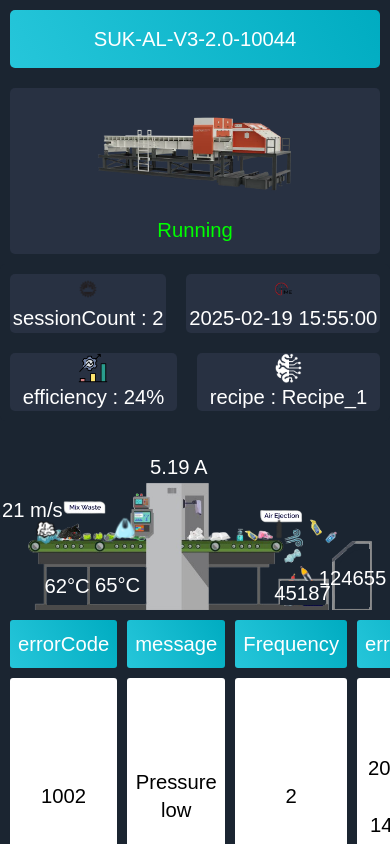
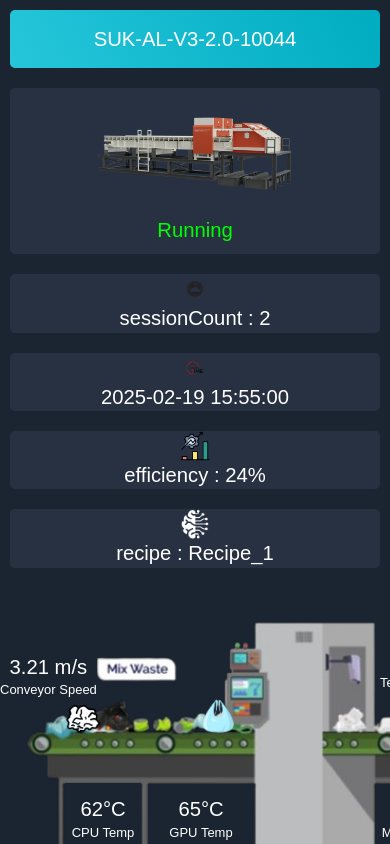
Before and after one commit to IRS-SHIVAM/testing_app, an Angular app: page / in a window 390 px wide. Shown: the top 844 px of the page. Built offline with nearby package versions, Linux system fonts and the light colour scheme.

Commit message:
image size increased

```diff
--- a/src/app/app.component.css
+++ b/src/app/app.component.css
@@ -1,7 +1,7 @@
 .imgRoll1 , .imgRoll3{
     position: absolute;
-    left:700px;
-    top: 240px;
+    left:55px;
+    top: 180px;
     animation: rollImg1res1 7s infinite;
     animation-duration: 7s;
     visibility: hidden;
@@ -9,7 +9,7 @@
 .imgRoll2 , .imgRoll4{
     position: absolute;
     left:55px;
-    top: 240px;
+    top: 180px;
     animation: rollImg2res1 7s infinite;
     animation-duration: 7s;
     visibility: hidden;
@@ -24,30 +24,30 @@
 }
 .ejectCount{
     background-color: #1B2531;
-    height: 57px;
-    width: 100px;
+    height: 73px;
+    width: 142px;
     display: flex;
     justify-content: center;
     align-items: center;
     position: absolute;
-    left : 708px;
-    top:400px;
+    right : 167px;
+    bottom:10px;
     border-bottom: 6px solid rgb(80, 79, 79);
     color: white;
 }
 .ignoreCount{
     background-color: #1B2531;
-    height: 130px;
-    width: 80px;
+    height: 180px;
+    width: 110px;
     display: flex;
     justify-content: center;
     align-items: center;
     position: absolute;
-    right : 77px;
-    bottom:8px;
-    border-radius: 60px 0px 0px 0px;
+    right : 28px;
+    bottom:2px;
+    border-radius: 80px 0px 0px 0px;
     color: white;
-    /* border-bottom: 6px solid rgb(80, 79, 79); */
+    border-bottom: 6px solid rgb(80, 79, 79);
 }
 .cpuTemperature{
     position: absolute;
@@ -56,10 +56,10 @@
     align-items: center;
     flex-direction: column;
     background-color : #1B2531;
-    height: 93px;
-    top : 365px;
-    left: 115px;
-    width: 105px;
+    height: 117px;
+    top : 341px;
+    left: 105px;
+    width: 130px;
     color: white;
 }
 .gpuTemperature{
@@ -69,39 +69,80 @@
     align-items: center;
     flex-direction: column;
     background-color : #1B2531;
-    height: 93px;
-    top : 365px;
-    left: 225px;
-    width: 140px;
+    height: 117px;
+    top : 341px;
+    left: 245px;
+    width: 177px;
     color: white;
+}
+.gpuText , .cpuText , .speedText , .motorText, .visionText{
+    font-size: 13px;
+    background-color: #1B2531;
+}
+.conveyorSpeed{
+    background-color: #1B2531;
+    width: fit-content;
+    font-size: small;
+    position: absolute;
+    left:20px;
+    top: 150px;
+    height: 30px;
+    color: white;
+    text-align: center;
+}
+.motorAmpere{
+    width: 152px;
+    font-size: small;
+    position: absolute;
+    left:622px;
+    top: 342px;
+    height: 117px;
+    color: white;
+    display: flex;
+    justify-content: center;
+    align-items: center;
+    flex-direction: column;
+    background-color: #1B2531;
+}
+.visionTemperature{
+    background-color: #1B2531;
+    width: fit-content;
+    display: flex;
+    flex-direction: column;
+    justify-content: center ;
+    align-items: center;
+    color: white;
+    position: absolute;
+    top: 95px;
+    right: 420px;
 }
 @keyframes rollImg1res1{
     0%{
         left:55px;
-        top: 240px;
+        top: 180px;
         rotate: 0deg;
         visibility: visible;
     }
     25%{
-        left: 285px;
-        top: 240px;
+        left: 310px;
+        top: 180px;
         visibility: hidden;
         rotate: 0deg;
     }
     50%{
-        left: 455px;
-        top: 240px;
+        left: 520px;
+        top: 180px;
         visibility: hidden;
         rotate: 0deg;
     }
     75%{
-        left : 665px;
-        top: 240px;
+        left : 800px;
+        top: 180px;
         rotate: 0deg;
         visibility: visible;
     }
     100%{
-        left : 740px;
+        left : 890px;
         top:360px;
         visibility: visible;
         rotate: 460deg;
@@ -111,30 +152,30 @@
 @keyframes rollImg2res1{
     0%{
         left:55px;
-        top: 240px;
+        top: 180px;
         rotate: 0deg;
         visibility: visible;
     }
     25%{
-        left: 285px;
-        top: 240px;
+        left: 310px;
+        top: 180px;
         visibility: hidden;
         rotate: 0deg;
     }
     50%{
-        left: 455px;
-        top: 240px;
+        left: 520px;
+        top: 180px;
         visibility: hidden;
         rotate: 0deg;
     }
     75%{
-        left : 665px;
-        top: 240px;
+        left : 800px;
+        top: 180px;
         rotate: 0deg;
         visibility: visible;
     }
     100%{
-        left : 830px;
+        left : 1030px;
         top:320px;
         visibility: visible;
         rotate: 460deg;
@@ -144,30 +185,30 @@
 @keyframes rollImg1res2{
     0%{
         left: 40px;
-        top : 165px;
+        top : 115px;
         rotate: 0deg;
         visibility: visible;
     }
     25%{
         left: 193px;
-        top : 165px;
+        top : 115px;
         visibility: hidden;
         rotate: 0deg;
     }
     50%{
         left: 320px;
-        top : 165px;
+        top : 115px;
         visibility: hidden;
         rotate: 0deg;
     }
     75%{
-        left: 460px;
-        top : 165px;
+        left: 480px;
+        top : 115px;
         rotate: 0deg;
         visibility: visible;
     }
     100%{
-        left: 500px;
+        left: 550px;
         top : 245px;
         visibility: visible;
         rotate: 460deg;
@@ -177,102 +218,35 @@
 @keyframes rollImg2res2{
     0%{
         left: 40px;
-        top : 165px;
+        top : 115px;
         rotate: 0deg;
         visibility: visible;
     }
     25%{
         left: 193px;
-        top : 165px;
+        top : 115px;
         visibility: hidden;
         rotate: 0deg;
     }
     50%{
         left: 320px;
-        top : 165px;
+        top : 115px;
         visibility: hidden;
         rotate: 0deg;
     }
     75%{
-        left: 460px;
-        top : 165px;
+        left: 480px;
+        top : 115px;
         rotate: 0deg;
         visibility: visible;
     }
     100%{
-        left: 570px;
+        left: 640px;
         top : 205px;
         visibility: visible;
         rotate: 460deg;
     }
 }
-
-@keyframes rollImg1res3{
-    0%{
-        left:20px;
-        top: 93px;
-        rotate: 0deg;
-        visibility: visible;
-    }
-    25%{
-        left:110px;
-        top: 93px;
-        visibility: hidden;
-        rotate: 0deg;
-    }
-    50%{
-        left:190px;
-        top: 93px;
-        visibility: hidden;
-        rotate: 0deg;
-    }
-    75%{
-        left:265px;
-        top: 93px;
-        rotate: 0deg;
-        visibility: visible;
-    }
-    100%{
-        left:295px;
-        top: 140px;
-        visibility: visible;
-        rotate: 460deg;
-    }
-}
-
-@keyframes rollImg2res3{
-    0%{
-        left:20px;
-        top: 93px;
-        rotate: 0deg;
-        visibility: visible;
-    }
-    25%{
-        left:110px;
-        top: 93px;
-        visibility: hidden;
-        rotate: 0deg;
-    }
-    50%{
-        left:190px;
-        top: 93px;
-        visibility: hidden;
-        rotate: 0deg;
-    }
-    75%{
-        left:265px;
-        top: 93px;
-        rotate: 0deg;
-        visibility: visible;
-    }
-    100%{
-        left:335px;
-        top: 120px;
-        visibility: visible;
-        rotate: 460deg;
-    }
-}
-
 .containner{
     display: flex;
     width: 100%;
@@ -298,14 +272,17 @@
     flex-direction: column;
     text-align: right;
     position: relative;
+    overflow-x: scroll;
 }
 /* .containner .machineDetails .imgContainner{
     margin: auto;
 } */
 .containner .imgContainner .suka{
-    /* background-color: aqua; */
-    width: 1000px;
+    background-color: aqua;
+    width: 1160px;
+    scale: 1;
     background-color: #1B2531;
+
 }
 .containner .machineDetails{
     margin-left:260px;
@@ -388,30 +365,6 @@
 .containner .machineDetails .machineLog{
     overflow-x: scroll;
 }
-.gpuText , .cpuText , .speedText , .motorText{
-    font-size: 13px;
-}
-.conveyorSpeed{
-    /* background-color: #1B2531; */
-    width: fit-content;
-    font-size: small;
-    position: absolute;
-    left:20px;
-    top: 200px;
-    height: 30px;
-    color: white;
-    text-align: center;
-}
-.motorAmpere{
-    width: fit-content;
-    font-size: small;
-    position: absolute;
-    left:400px;
-    top: 100px;
-    height: 30px;
-    color: white;
-    text-align: center;
-}
 
 @media screen and (max-width : 1300px) {
     .containner .imgContainner .suka{
@@ -420,14 +373,14 @@
     }
     .imgRoll1 , .imgRoll3{
         left: 40px;
-        top : 165px;
+        top : 115px;
         height: 50px;
         animation: rollImg1res2 7s infinite;
         visibility: hidden;
     }
     .imgRoll2 , .imgRoll4{
         left: 40px;
-        top : 165px;
+        top : 115px;
         height: 50px;
         animation: rollImg2res2 7s infinite;
         animation-delay: 1.7s;
@@ -440,42 +393,48 @@
         animation-delay: 4.8s;
     }
     .ejectCount{
-        left : 490px;
-        top: 280px;
-        width: 80px;
-        height: 40px;
+        left : 515px;
+        top: 233px;
+        width: 85px;
+        height: 43px;
     }
     .ignoreCount{
-        left : 586px;
-        top: 235px;
-        width: 60px;
-        height: 90px;
+        left : 618px;
+        top: 182px;
+        width: 63px;
+        height: 100px;
         border-radius: 30px 0px 0px 0px;
     }
     .gpuTemperature{
-        top: 255px;
-        left: 158px;
-        height: 65px;
-        width: 97px;
+        top: 206px;
+        left: 148px;
+        height: 70px;
+        width: 106px;
         font-size: 5px;
     }
     .cpuTemperature{
-        top: 255px;
-        left: 81px;
-        height: 65px;
-        width: 72px;
+        left: 65px;
+        top: 205px;
+        height: 72px;
+        width: 76px;
     }
     .containner .machineDetails{
         width: 100%;
     }
     .conveyorSpeed{
-        left: -10px;
-        top: 120px;
+        left: 0px;
+        top: 75px;
     }
     .motorAmpere{
-        left: 265px;
-        top: 55px;
+        left: 376px;
+        top: 206px;
+        height: 70px;
+        width: 93px;
         text-align: center;
+    }
+    .visionTemperature{
+        top: 50px;
+        left: 380px;
     }
 }
 
@@ -489,76 +448,21 @@
 }
 
 @media screen and (max-width : 700px) {
-    .containner .imgContainner .suka{
-        /* background-color: yellow; */
-        width: 400px;
+    .containner .imgContainner {
+        width: 100%;
+        overflow: scroll;
     }
     .containner .navbar{
         display: none;
     }
-    .imgRoll1 , .imgRoll3{
-        height: 30px;
-        left:20px;
-        top: 83px;
-        animation: rollImg1res3 7s infinite;
-        visibility: hidden;
-    }
-    .imgRoll2 , .imgRoll4{
-        height: 30px;
-        left:20px;
-        top: 83px;
-        animation: rollImg2res3 7s infinite;
-        animation-delay: 1.7s;
-        visibility: hidden;
-    }
-    .imgRoll3{
-        animation-delay: 3.3s;
-    }
-    .imgRoll4{
-        animation-delay: 4.8s;
-    }
-    .ejectCount{
-        left : 280px;
-        top: 160px;
-        width: 45px;
-        height: 24px;
-        border-bottom: 3px;
-    }
-    .ignoreCount{
-        left : 335px;
-        top: 128px;
-        width: 35px;
-        height: 58px;
-        border-radius: 30px 0px 0px 0px;
-    }
-    .cpuTemperature{
-        top: 146px;
-        left:47px;
-        height: 38px;
-        width: 40px;
-    }
-    .gpuTemperature{
-        top: 146px;
-        left: 90px;
-        height: 37px;
-        width: 55px;
-    }
-    .gpuText , .cpuText , .speedText , .motorText{
-        display: none;
+    .machineSessionInfo{
+        flex-direction: column;
     }
     .containner .machineDetails {
         margin-left: 0px;
     }
     .containner .machineDetails .machineInfo{
         flex-direction: column;
-    }
-    .conveyorSpeed{
-        left: -15px;
-        top: 75px;
-    }
-    .motorAmpere{
-        left: 150px;
-        top: 32px;
     }
 }
 
--- a/src/app/app.component.html
+++ b/src/app/app.component.html
@@ -15,7 +15,7 @@
       </div>
       <div class="machineSessionInfo">
         <div>
-          <img src="/assets/logo/sessionCount.png" alt="sessionCount" class=""/>
+          <img src="/assets/logo/sessionCount.png" alt="sessionCount"/>
           sessionCount : {{ serverData.sessionCount }}
         </div>
         <div>
@@ -34,11 +34,11 @@
     </div>
 
     <div class="imgContainner">
-      <img src="assets/images/suka.png" alt="abc" class="suka">
-      <img src="/assets/images/img1.png" alt="imgRoll" height="75px" class="imgRoll1" />
-      <img src="/assets/images/img2.png" alt="imgRoll" height="75px" class="imgRoll2" />
-      <img src="/assets/images/img3.png" alt="imgRoll" height="75px" class="imgRoll3" />
-      <img src="/assets/images/img4.png" alt="imgRoll" height="75px" class="imgRoll4" />
+      <img src="assets/images/suka3.png" alt="abc" class="suka">
+      <img src="/assets/images/img1.png" alt="imgRoll" height="95px" class="imgRoll1" />
+      <img src="/assets/images/img2.png" alt="imgRoll" height="95px" class="imgRoll2" />
+      <img src="/assets/images/img3.png" alt="imgRoll" height="95px" class="imgRoll3" />
+      <img src="/assets/images/img4.png" alt="imgRoll" height="95px" class="imgRoll4" />
 
       <!-- <img src="/assets/img3.png" alt="imgRoll" height="75px" class="imgRoll3" /> -->
       <div class="ejectCount">{{ ejectedCount }}</div>
@@ -52,12 +52,16 @@
         <div class="gpuText">GPU Temp</div>
       </div>
       <div class="conveyorSpeed">
-        <div>{{ serverData.conveyorSpeed }} m/s</div>
+        <div>{{ conveyorSpeed }} m/s</div>
         <div class="speedText">Conveyor Speed</div>
       </div>
       <div class="motorAmpere" >
-        <div>{{ serverData.motorAmpere }} A</div>
+        <div>{{ motorAmpere }} A</div>
         <div class="motorText">Motor Ampere</div>
+      </div>
+      <div class="visionTemperature">
+        <div>{{visionTemperature }}&deg;C</div>
+        <div class="visionText">Vision Temperature</div>
       </div>
     </div>
 
--- a/src/app/app.component.ts
+++ b/src/app/app.component.ts
@@ -13,6 +13,9 @@ export class AppComponent {
   gpuTemperature: number = 65;
   cpuTemperature: number = 62;
   machineRunning:boolean = true;
+  conveyorSpeed:number = 3.21;
+  motorAmpere:number = 5.19;
+  visionTemperature:number = 38;
   serverData= {
     totalEjected: 45032,
     "totalIgnored": 3402,
@@ -24,8 +27,6 @@ export class AppComponent {
     "selectedRecipe": "Recipe_1",
     "sDate": "2025-02-19",
     "sTime": "15:55:00",
-    "conveyorSpeed": 3.21,
-    "motorAmpere": 5.19,
     "log": [{
       "errorCode": 1002,
       "message": "Pressure low",
```
Also changed, not shown: src/assets/images/suka3.png (added).
